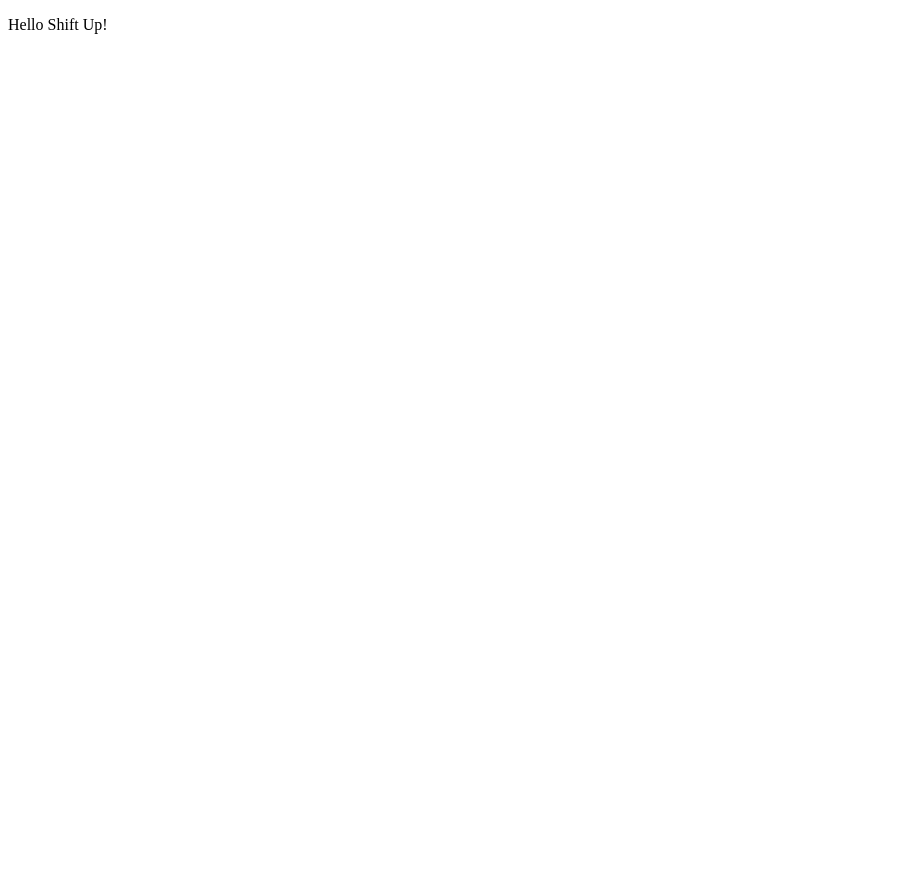
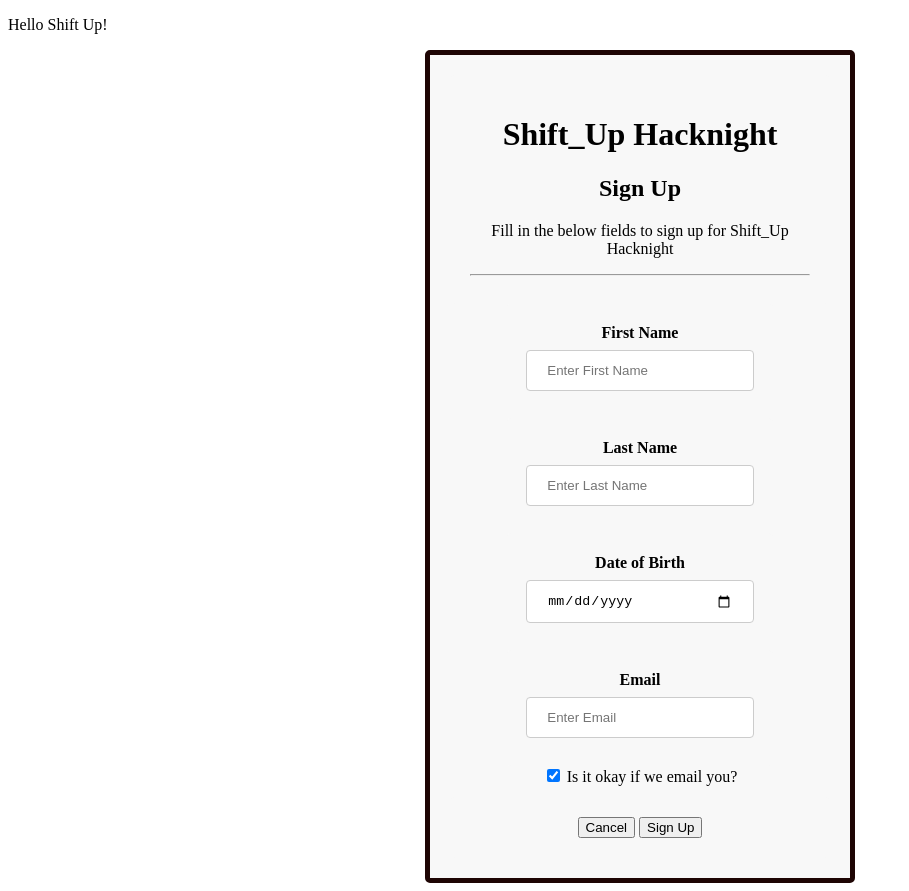
Before and after one commit to SunnyDianaP/shift-up-1, a plain HTML site: page frontend/index.html in a window 1280 px wide. Shown: the whole page, without its empty margins (0-909 px from the left). Before the commit the page ends 800 px from the top, so only its background shows below. Drawn offline with Linux system fonts and the light colour scheme.

Commit message:
adding the form

```diff
--- a/frontend/index.html
+++ b/frontend/index.html
@@ -3,8 +3,57 @@
   <head>
     <meta charset="utf-8">
     <title>Registration Form</title>
+    <link rel="stylesheet" type="text/css" href="shift_up-registration.css">
   </head>
   <body>
     <p>Hello Shift Up!</p>
+
+    <form action="action_page.php">
+  <div class="container" id="form">
+   <div id="center">
+    <h1>Shift_Up Hacknight</h1>
+    <h2>Sign Up</h2>
+    <p>Fill in the below fields to sign up for Shift_Up Hacknight</p>
+    <hr>
+	</div>
+
+   	<div id="fields">
+    	<label for="first name"><b>First Name</b></label>
+    	<input type="text" placeholder="Enter First Name" name="first name" required>
+	</div>
+
+	<div id="fields">
+     	<label for="last name"><b>Last Name</b></label>
+    	<input type="text" placeholder="Enter Last Name" name="last" required>
+	</div>
+
+	<div id="fields">
+     	<label for="date of birth"><b>Date of Birth</b></label>
+    	<input type="date" placeholder="Enter Date of Birth" name="date of birth" required>
+	</div>
+
+	<div id="fields">
+     	<label for="email"><b>Email</b></label>
+    	<input type="text" placeholder="Enter Email" name="email" required>
+	</div>
+    <!-- <label for="psw"><b>Password</b></label> -->
+    <!-- <input type="password" placeholder="Enter Password" name="psw" required> -->
+
+    <!-- <label for="psw-repeat"><b>Repeat Password</b></label> -->
+    <!-- <input type="password" placeholder="Repeat Password" name="psw-repeat" required> -->
+
+    <label>
+      <input type="checkbox" checked="checked" name="remember" style="margin-bottom:15px"> Is it okay if we email you?
+    </label>
+
+    <!-- <p>By creating an account you agree to our <a href="#" style="color:dodgerblue">Terms & Privacy</a>.</p> -->
+
+    <div class="clearfix">
+      <button type="button" class="cancelbtn">Cancel</button>
+      <button type="submit" class="signupbtn">Sign Up</button>
+    </div>
+  </div>
+</form>
+
   </body>
 </html>
--- /dev/null
+++ b/frontend/shift_up-registration.css
@@ -0,0 +1,66 @@
+input[type=text], select {
+    width: 100%;
+    padding: 12px 20px;
+    margin: 8px 0;
+    display: inline-block;
+    border: 1px solid #ccc;
+    border-radius: 4px;
+    box-sizing: border-box;
+}
+
+
+input[type=date], select {
+    width: 100%;
+    padding: 12px 20px;
+    margin: 8px 0;
+    display: inline-block;
+    border: 1px solid #ccc;
+    border-radius: 4px;
+    box-sizing: border-box;
+}
+
+input[type=email], select {
+    width: 100%;
+    padding: 12px 20px;
+    margin: 8px 0;
+    display: inline-block;
+    border: 1px solid #ccc;
+    border-radius: 4px;
+    box-sizing: border-box;
+}
+
+
+input[type=submit] {
+    width: 100%;
+    background-color: #4CAF50;
+    color: white;
+    padding: 14px 20px;
+    margin: 8px 0;
+    border: none;
+    border-radius: 4px;
+    cursor: pointer;
+}
+
+input[type=submit]:hover {`
+    background-color: #45a049;
+}
+
+div {
+    border-radius: 5px;
+    background-color: #F8F8F8;
+    padding: 20px;
+}
+
+#form {
+    border:5px solid rgb(30, 5, 4);
+    width: 30%;
+    margin-left: auto;
+    margin-right: auto;
+    text-align: center;
+}
+
+#fields {
+    width: 60%;
+    margin-left: auto;
+    margin-right: auto;
+}
```
